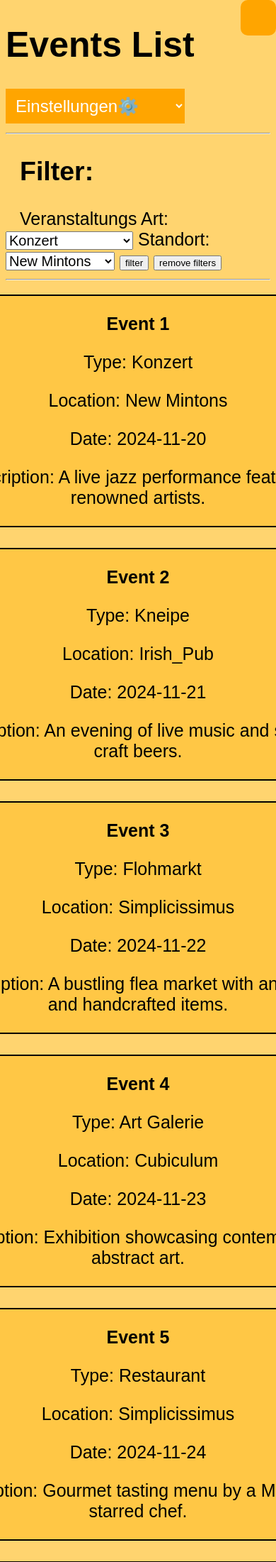
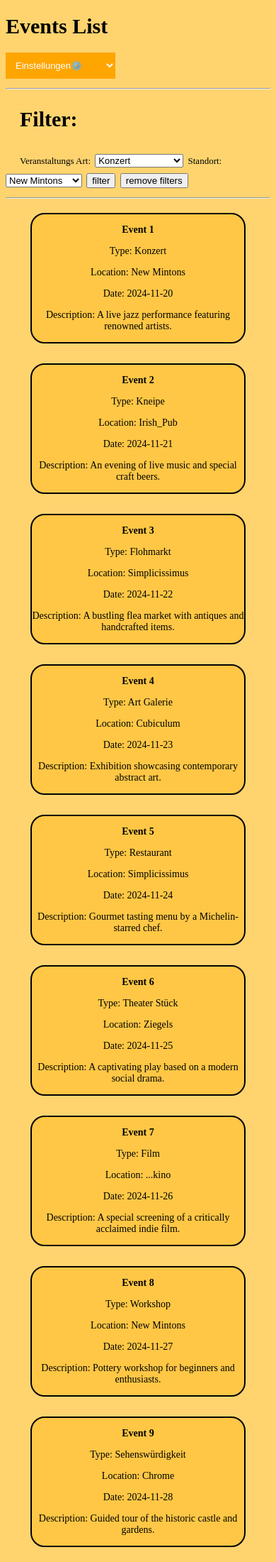
Before and after one commit to SteamPunk89079/Web-Tech-Gruppe-23, a PHP site: page /Pages/Events.html in a window 390 px wide; the page is wider, and only the part inside the window is pictured. Shown: the top 2201 px of that part at 71% size. Run offline with PHP 8.4, Linux system fonts and the light colour scheme.

Commit message:
responsive design event page funktioniert

```diff
--- a/Pages/Events.html
+++ b/Pages/Events.html
@@ -9,8 +9,6 @@
 <body class="event_page">
 
     <h1>Events List</h1>
-
-    <a class="mobile-container"></a>
 
     <select class="burger-menu">
 
@@ -65,7 +63,6 @@
     <nav id="card"></nav>
     <!-- fetch body -->
 
-    <script src="/Script.Js"></script>
     <script src="../Scripts/Events.js"></script>
 </body>
 </html>
--- a/Pages/QueryMaker.html
+++ b/Pages/QueryMaker.html
@@ -9,7 +9,6 @@
 <body class="querymaker_page" style="background-image: url(../Bilder/Balkenbild.jpg);
     background-repeat: no-repeat; background-size: cover;">
 
-    <a class="mobile-container"></a>
 
     <select class="burger-menu">
 
@@ -60,7 +59,7 @@
     </nav>
 
 
-    <script src="/Script.Js"></script>
+
     <script src="../Scripts/QueryMaker.js"></script>
 </body>
 </html>
--- a/style.css
+++ b/style.css
@@ -704,42 +704,6 @@ body.contactus_page {
 @media screen and (max-width:786px) {
 
     /*topbars/Nav-bar*/
-    body.index {
-        font-family: Arial, Helvetica, sans-serif;
-    }
-
-    body.aktivitaten {
-        font-family: Arial, Helvetica, sans-serif;
-    }
-
-    body.contactus_page {
-        font-family: Arial, Helvetica, sans-serif;
-    }
-
-    body.event_page {
-        font-family: Arial, Helvetica, sans-serif;
-    }
-
-    body.kalender {
-        font-family: Arial, Helvetica, sans-serif;
-    }
-
-    body.karte_page {
-        font-family: Arial, Helvetica, sans-serif;
-    }
-
-    body.login_page {
-        font-family: Arial, Helvetica, sans-serif;
-    }
-
-    body.querymaker_page {
-        font-family: Arial, Helvetica, sans-serif;
-    }
-
-    body.theater {
-        font-family: Arial, Helvetica, sans-serif;
-    }
-
     .mobile-container {
         display: block;
         cursor: pointer;
@@ -849,11 +813,6 @@ body.contactus_page {
     .popup-content {
         margin: auto;
     }
-
-
-
-
-
 
 }
 
@@ -975,6 +934,7 @@ body.contactus_page {
     }
 
 
+
     .contactus_page .container {
         width: auto;
         background-color: rgba(240, 248, 255, 0.422);
@@ -989,3 +949,36 @@ body.contactus_page {
     }
 
 }
+
+@media screen and (max-width:700px) {
+
+    .event_page h1, h2 {
+        font-size: larger;
+    }
+
+    .event_page .burger-menu {
+        font-size: small;
+    }
+
+    .event_page label {
+        font-size: small;
+    }
+
+    .event_page select {
+        font-size: smaller;
+    }
+
+    #dropdown_type {
+        font-size: small;
+    }
+
+    #dropdown_location {
+        font-size: small;
+    }
+
+    .event {
+        width: 300px;
+        font-size: 14px;
+    }
+
+}
```
Also changed, not shown: Pages/Login.html (+0 -14 lines).
